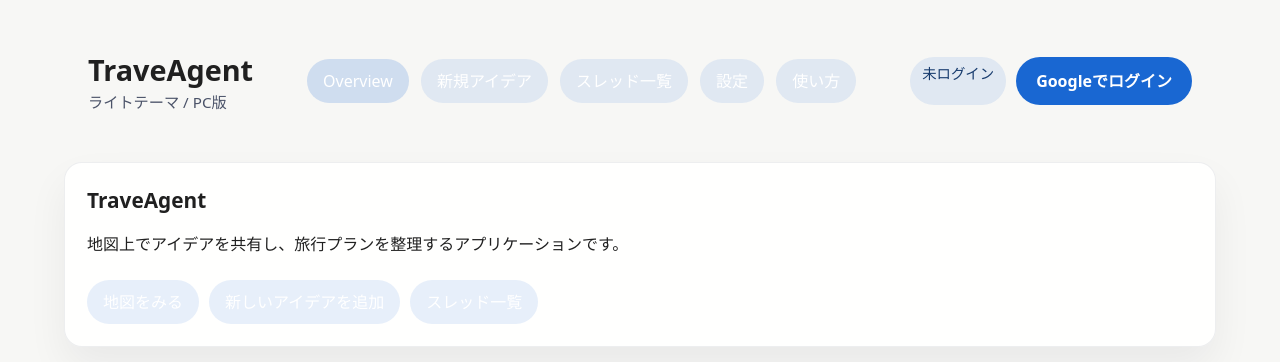
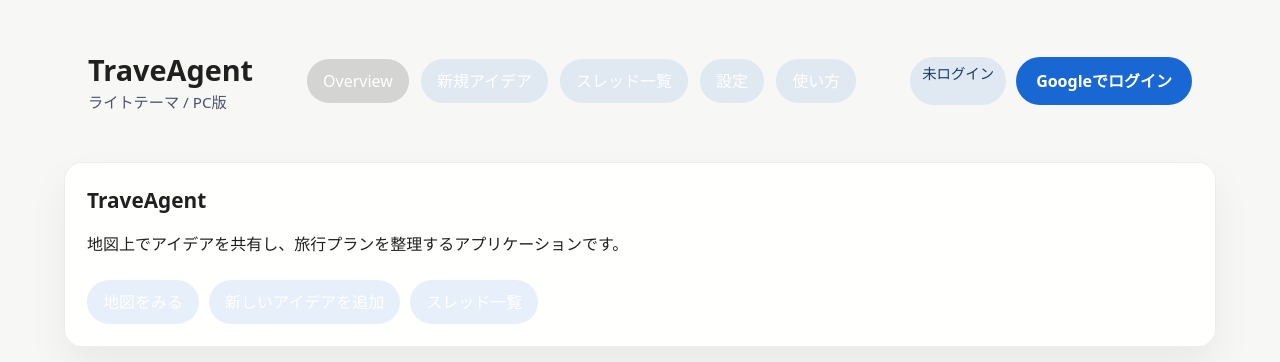
Before and after one commit to kokuden72-dot/travebeta, a Next.js app: page / in a window 1280 px wide. In both pictures the pointer is over the link "Overview". Shown: the top 362 px of the page. Built offline with nearby package versions, Linux system fonts and the light colour scheme; no server answers.

Commit message:
Update globals.css

```diff
--- a/app/globals.css
+++ b/app/globals.css
@@ -72,7 +72,7 @@ select {
 }
 
 .nav-link:hover {
-  background: rgba(25, 103, 210, 0.18);
+  background: rgba(50, 50, 50, 0.18);
 }
 
 .card {
```
